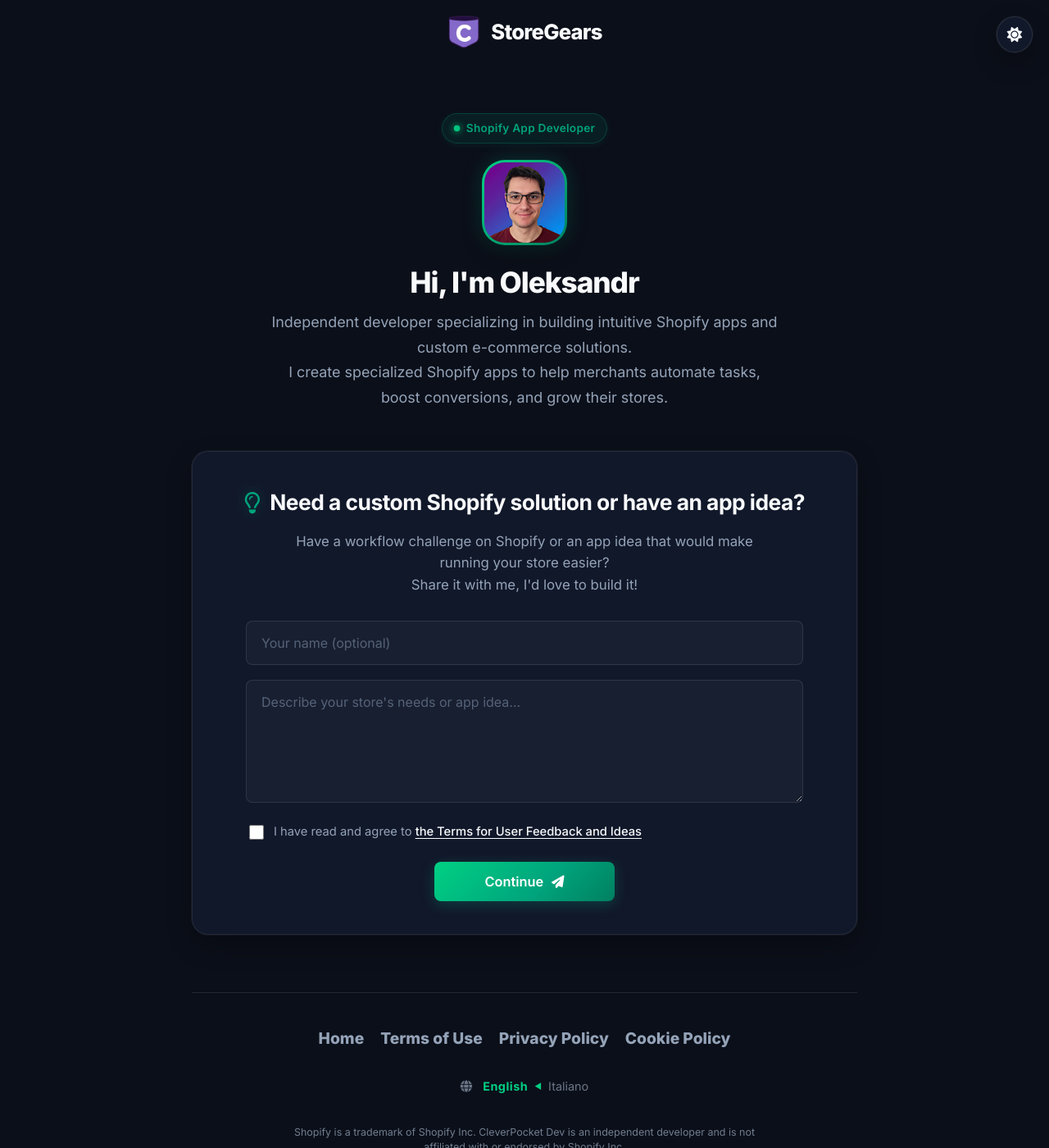
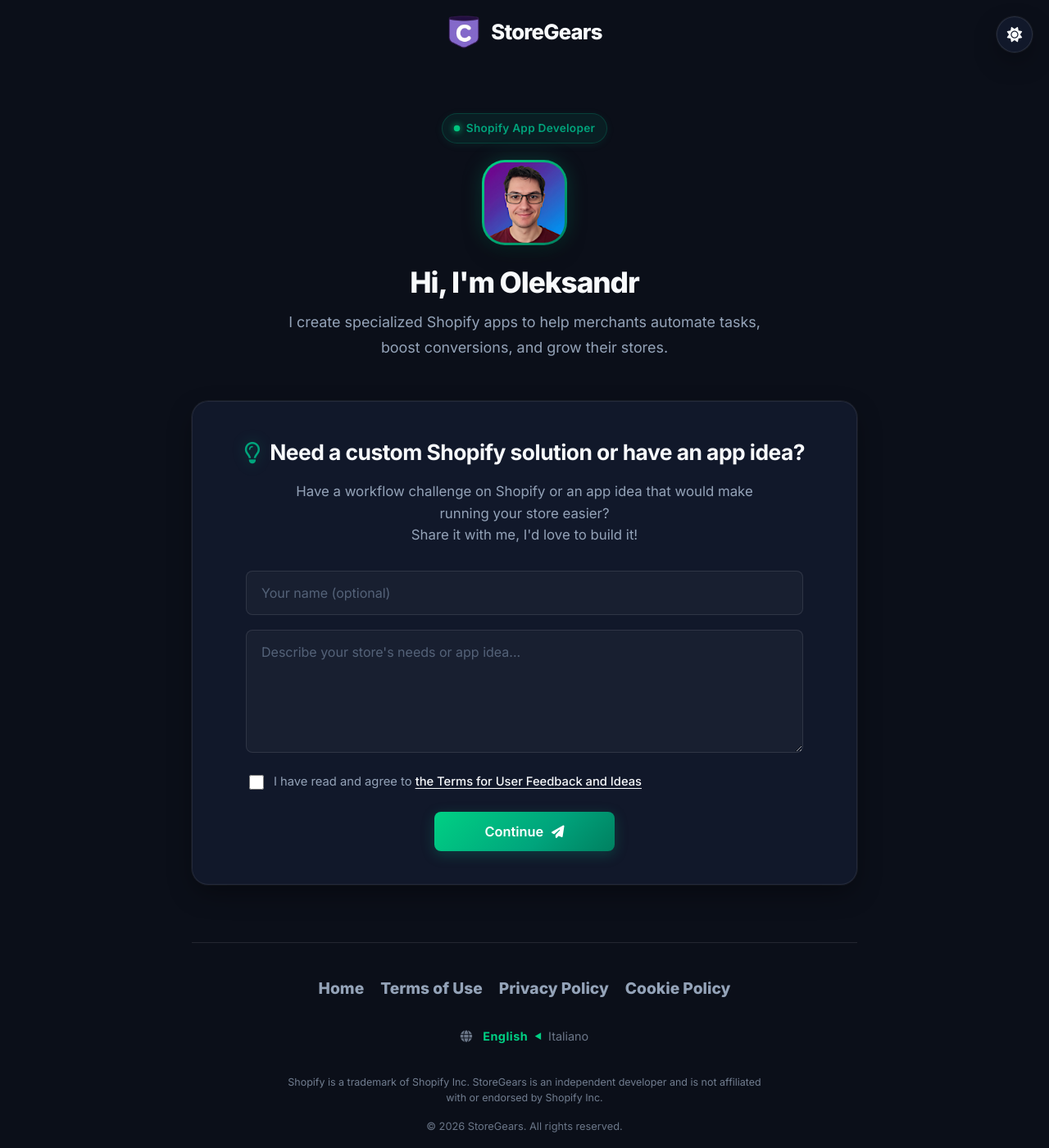
Before and after one commit to digitalcreat0r/sitoweb_storegears, a Jekyll site: the page built from index.html, in a window 1280 px wide and 1400 px high. Shown: the whole window at 82% size. Built offline with Jekyll 4.4.1, drawn with Linux system fonts in a browser that asks for light colours; some of the changed text lies outside the part shown.

Commit message:
sistemazione testi

```diff
--- a/_data/en.yml
+++ b/_data/en.yml
@@ -1,5 +1,5 @@
 # General Settings / Header / Footer
-site_description: "Independent developer specializing in building intuitive Shopify apps and custom e-commerce solutions."
+site_description: "Independent developer specializing in building intuitive Shopify apps."
 maintenance_message: "Maintenance in progress. Some features may be temporarily unavailable."
 nav_home: "Home"
 nav_terms: "Terms of Use"
@@ -11,7 +11,7 @@
 privacy_policy: "Privacy Policy"
 terms_of_service: "Terms of Service"
 btn_continue: "Continue"
-footer_disclaimer: "Shopify is a trademark of Shopify Inc. CleverPocket Dev is an independent developer and is not affiliated with or endorsed by Shopify Inc."
+footer_disclaimer: "Shopify is a trademark of Shopify Inc. StoreGears is an independent developer and is not affiliated with or endorsed by Shopify Inc."
 
 # Home Page (index.html)
 hero_badge: "Shopify App Developer"
--- a/_data/it.yml
+++ b/_data/it.yml
@@ -1,5 +1,5 @@
 # Impostazioni Generali / Header / Footer
-site_description: "Sviluppatore indipendente specializzato nella creazione di app Shopify intuitive e soluzioni e-commerce su misura."
+site_description: "Sviluppatore indipendente specializzato nella creazione di app Shopify intuitive su misura."
 maintenance_message: "Manutenzione in corso. Alcune funzionalità potrebbero essere temporaneamente non disponibili."
 nav_home: "Home"
 nav_terms: "Termini di Utilizzo"
@@ -11,7 +11,7 @@
 privacy_policy: "Informativa sulla Privacy"
 terms_of_service: "Termini di Servizio"
 btn_continue: "Continua"
-footer_disclaimer: "Shopify è un marchio registrato di Shopify Inc. CleverPocket Dev è uno sviluppatore indipendente e non è affiliato né sponsorizzato da Shopify Inc."
+footer_disclaimer: "Shopify è un marchio registrato di Shopify Inc. StoreGears è uno sviluppatore indipendente e non è affiliato né sponsorizzato da Shopify Inc."
 
 # Home Page (index.html)
 hero_badge: "Sviluppatore App Shopify"
--- a/index.html
+++ b/index.html
@@ -19,8 +19,6 @@
     </div>
     <h1>{{ t.greeting }}</h1>
     <p class="about-text">
-        {{ t.site_description }}
-        <br>
         {{ t.about_subtitle }}
     </p>
 </header>
```
